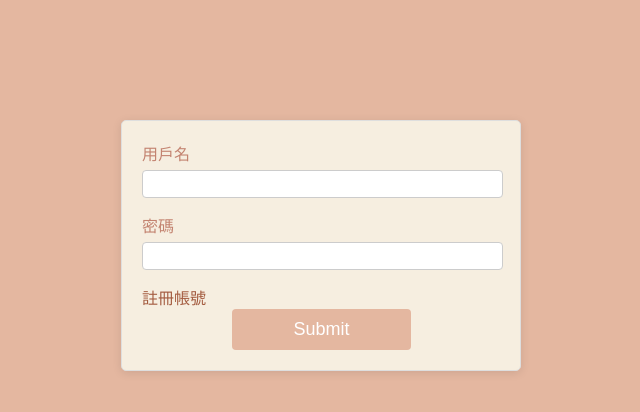
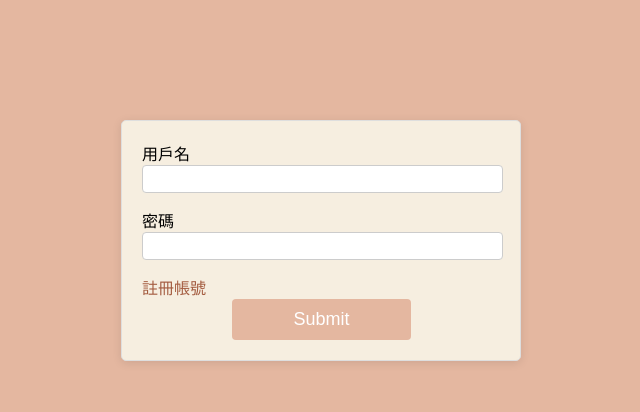
Before and after one commit to Jessie475/GoHome, a React (Create React App) app in the folder gohomefrontend/: page / in a window 1280 px wide. Shown: the top 412 px of the page, without its empty margins (389-1029 px from the left). Built offline with nearby package versions, Linux system fonts and the light colour scheme; a web font is replaced by a local one.

Commit message:
login.css
little change of login.css

```diff
--- a/gohomefrontend/src/css/Login.css
+++ b/gohomefrontend/src/css/Login.css
@@ -39,7 +39,7 @@
   /* 水平居中 */
 }
 
-.login-form-group label {
+.form-group label {
   display: block;
   margin-bottom: 5px;
   color: #C38370;
```
Also changed, not shown: gohomefrontend/src/components/Login.js (+83 -0 lines).
